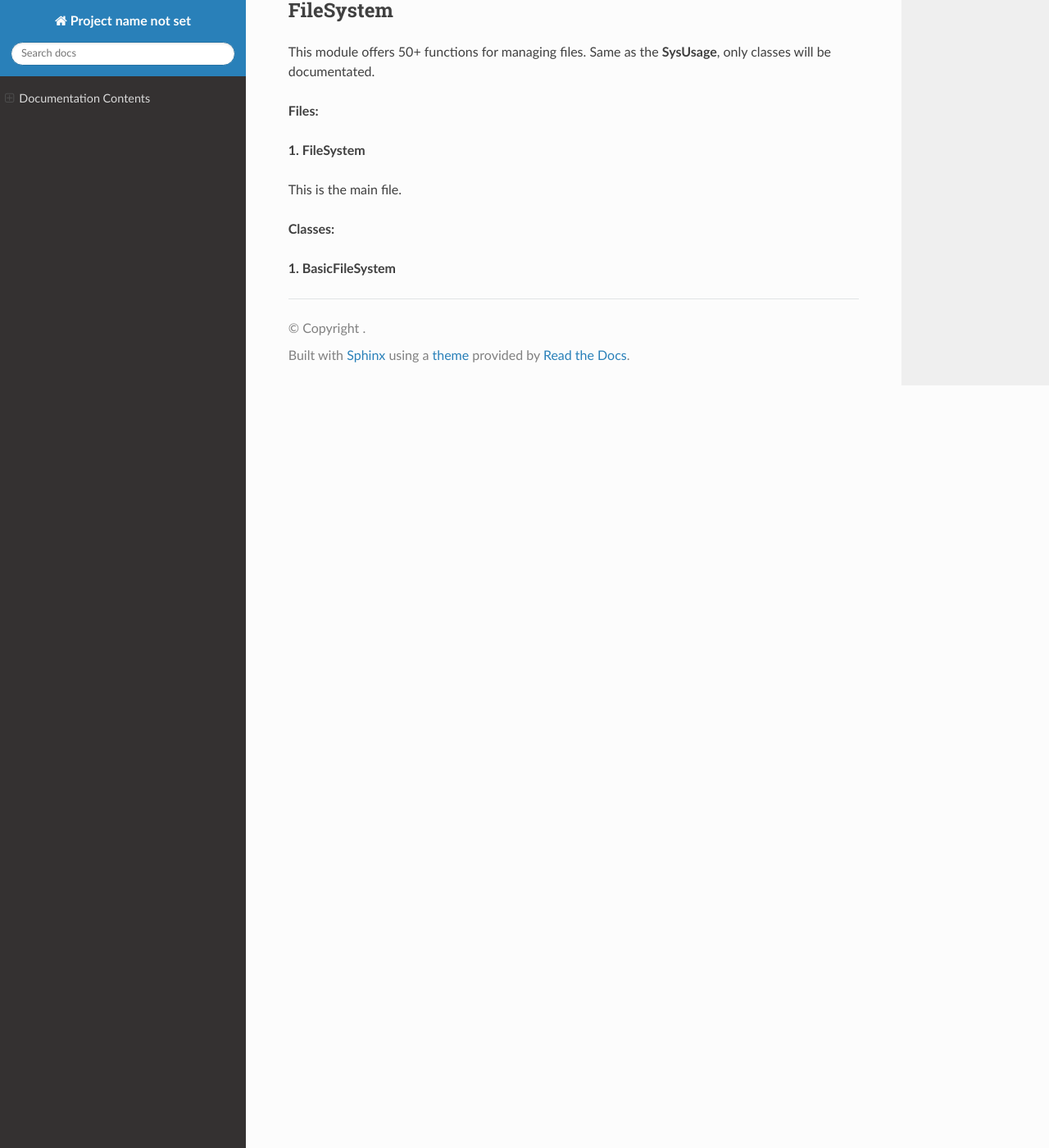
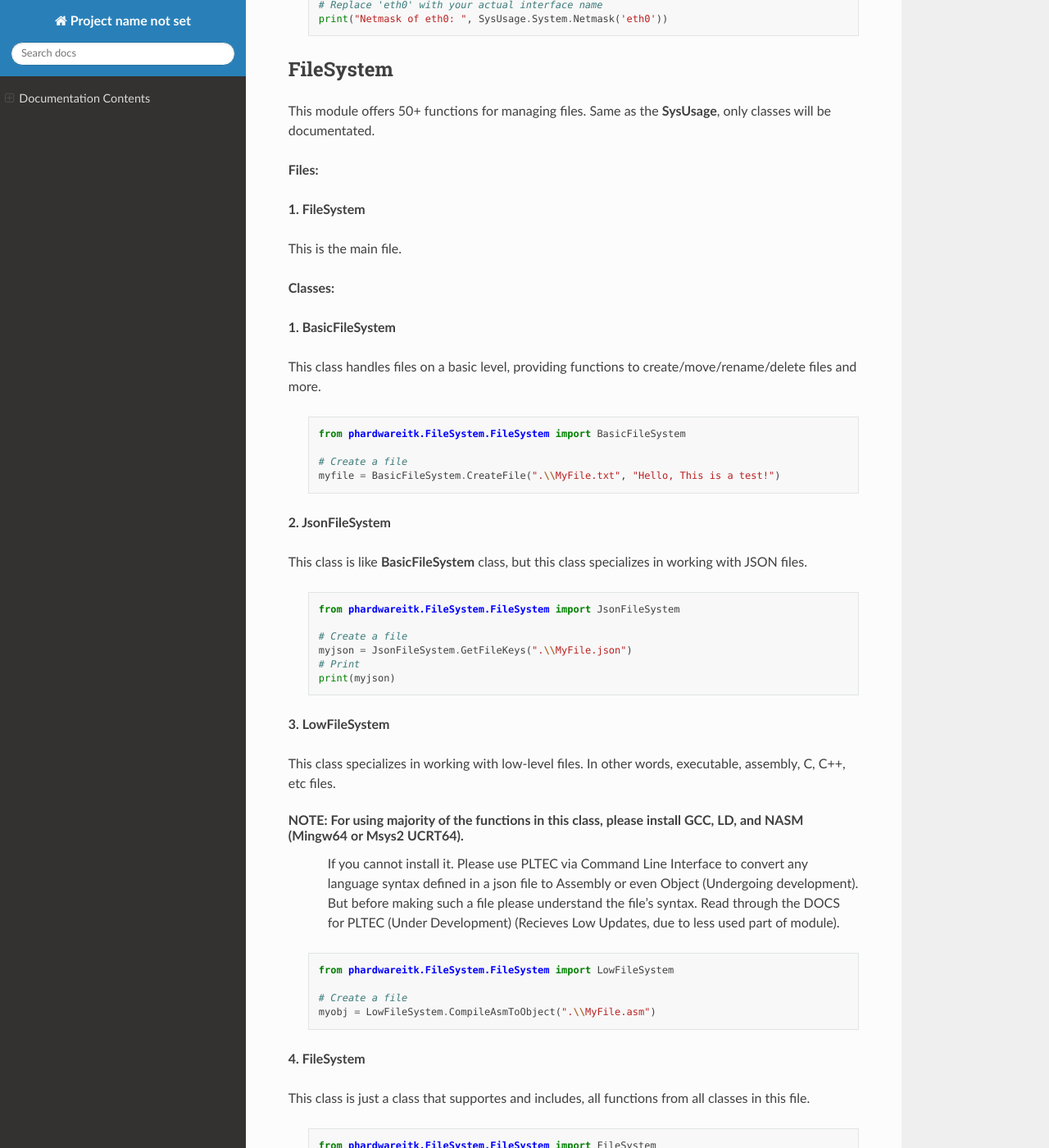
Before and after one commit to AkshuDev/PheonixAppAPI, a Sphinx documentation site: the page built from docs/source/PHardwareITK_Reference.rst, in a window 1280 px wide and 1400 px high, scrolled down 7394 px. Shown: the whole window at 82% size. Built offline with Sphinx 7.4.7 and the Read the Docs theme 3.1.0, drawn with Linux system fonts in a browser that asks for light colours; pages that are not in the unit, such as notebooks, are missing from menus; some of the changed text lies outside the part shown.

Commit message:
Update PHardwareITK_Reference.rst
Updated the docs for PHardwareITK to include FileSystem, CLI toolkit (some funcs are still missing)

```diff
--- a/docs/source/PHardwareITK_Reference.rst
+++ b/docs/source/PHardwareITK_Reference.rst
@@ -62,13 +62,13 @@
 LIB
 ---
 
-**Internal Paths:**
+| **Internal Paths:**
 
 The `phardwareitk.LIB` module establishes various file paths within the library structure. These paths are used to access sub-modules and functionalities.
 
-**Classes:**
+| **Classes:**
 
-**1. Paths:**
+| **1. Paths:**
 
 This class provides pre-defined paths to various directories and files within the `PHardwareITK` library. It avoids the need for manually constructing paths throughout the codebase.
 
@@ -86,18 +86,18 @@
 Dependenicies
 -------------
 
-**All requirement modules:**
+| **All requirement modules:**
 The `phardwareitk.Dependencies` module allows users to download any required module that is used in Phardwareitk as per their need.
 
-**Classes:**
+| **Classes:**
 
-**1. Requirements:**
+| **1. Requirements:**
 
 This class is the one and only main class of this file.
 
-**Functions:**
+| **Functions:**
 
-**1. Modules:**
+| **1. Modules:**
 
 This function is the main function of this class.
 
@@ -132,9 +132,9 @@
 
 This module is one ofthe biggest in the entire PHardwareITK, as it contains over 200 functions over multiple platforms, so we will just look at the classes and some example, look at [https://github.com/AkshuDev/PHardwareITK] Test folder for more examples.
 
-**Files:**
+| **Files:**
 
-**1. SysUsage**
+| **1. SysUsage**
 
 This file has 50+ functions for monitoring the system usage, **NOTE: Some functions are OS-exclusive due to Python limitations.**
 
@@ -156,7 +156,7 @@
       # Check github for more details
 
 
-**2. Battery**
+| **2. Battery**
 
 This class handles all Battery related montitoring.
 
@@ -170,7 +170,7 @@
       # Check github for more details
 
 
-**3. Temperature**
+| **3. Temperature**
 
 This class handles all Temperature related montitoring. LINUX ONLY.
 
@@ -184,7 +184,7 @@
       # Check github for more details
 
 
-**4. Disk**
+| **4. Disk**
 
 This class handles all Disk related montitoring.
 
@@ -198,7 +198,7 @@
       # Check github for more details
 
 
-**5. Memory**
+| **5. Memory**
 
 This class handles all Memory related montitoring.
 
@@ -212,7 +212,7 @@
       # Check github for more details
 
 
-**6. Fan**
+| **6. Fan**
 
 This class handles all Fan related montitoring. LINUX ONLY
 
@@ -226,7 +226,7 @@
       # Check github for more details
 
 
-**7. Network**
+| **7. Network**
 
 This class handles all Network related montitoring.
 
@@ -240,9 +240,9 @@
       # Check github for more details
 
 
-**8. System**
+| **8. System**
 
-This class is a bundle for all functions. Not supported functions of other OS are not shown, so Dont Worry! Same with Classes!
+This class is a bundle for all functions. Not supported functions of other OS are not shown in IDE like VSCode, so Dont Worry! Same with Classes!
 
    .. code-block:: python
 
@@ -365,12 +365,277 @@
 
 This module offers 50+ functions for managing files. Same as the **SysUsage**, only classes will be documentated.
 
-**Files:**
+| **Files:**
 
-**1. FileSystem**
+| **1. FileSystem**
 
 This is the main file.
 
-**Classes:**
+| **Classes:**
 
-**1. BasicFileSystem**
+| **1. BasicFileSystem**
+
+This class handles files on a basic level, providing functions to create/move/rename/delete files and more.
+
+   .. code-block:: python
+
+      from phardwareitk.FileSystem.FileSystem import BasicFileSystem
+
+      # Create a file
+      myfile = BasicFileSystem.CreateFile(".\\MyFile.txt", "Hello, This is a test!")
+
+| **2. JsonFileSystem**
+
+This class is like **BasicFileSystem** class, but this class specializes in working with JSON files.
+
+   .. code-block:: python
+
+      from phardwareitk.FileSystem.FileSystem import JsonFileSystem
+
+      # Create a file
+      myjson = JsonFileSystem.GetFileKeys(".\\MyFile.json")
+      # Print
+      print(myjson)
+
+| **3. LowFileSystem**
+
+This class specializes in working with low-level files. In other words, executable, assembly, C, C++, etc files.
+
+NOTE: For using majority of the functions in this class, please install GCC, LD, and NASM (Mingw64 or Msys2 UCRT64).
+    If you cannot install it. Please use PLTEC via Command Line Interface to convert any language syntax defined in a json file to Assembly or even Object (Undergoing development). But before making such a file please understand the file's syntax. Read through the DOCS for PLTEC (Under Development) (Recieves Low Updates, due to less used part of module).
+
+   .. code-block:: python
+
+      from phardwareitk.FileSystem.FileSystem import LowFileSystem
+
+      # Create a file
+      myobj = LowFileSystem.CompileAsmToObject(".\\MyFile.asm")
+
+| **4. FileSystem**
+
+This class is just a class that supportes and includes, all functions from all classes in this file.
+
+   .. code-block:: python
+
+      from phardwareitk.FileSystem.FileSystem import FileSystem
+
+      # Create a file
+      myobj = FileSystem.CompileAsmToObject(".\\MyFile.asm")
+      # Create a normal file
+      myfile = FileSystem.CreateFile(".\\Myfile.txt")
+
+CLI
+---
+
+This module, is specialized to work with the Command Line Interface. This module allows python users to develop Command Line Apps in no time. This module includes classes for working with Text -> Updating Text, Progress Bars, etc. Mouse -> Mouse Pos, Update Mouse, etc. And a lot more
+
+| **cliToolKit:**
+
+This is the main file for this module.
+
+| **Classes:**
+
+The classes in this module are ->
+
+| **Cursor**
+
+This class handles all cursor and mouse operations.
+
+| **Functions ->**
+
+The functions in this class.
+
+| **1. MoveCursorX**
+
+Moves the cursor to the specified X postion.
+
+        Args:
+            x (int): X coordinate.
+
+| **2. MoveCursor**
+
+Moves the cursor to specified position.
+
+        Args:
+            x (int): The X coordinate.
+            y (int): the Y coordinate.
+
+| **3. HideCursor**
+
+Hides the cursor.
+
+| **4. ShowCursor**
+
+Shows the cursor.
+
+| **5. MoveCursorUp**
+
+Move cursor up by **n** lines.
+
+   Args:
+      n (int): The number of lines.
+
+| **6. MoveCursorDown**
+
+Move cursor down by **n** lines.
+
+   Args:
+      n (int): The number of lines.
+
+| **7. MoveCursorRight**
+
+Move cursor right by **n** lines.
+
+   Args:
+      n (int): The number of lines.
+
+| **8. MoveCursorLeft**
+
+Move cursor left by **n** lines.
+
+   Args:
+      n (int): The number of lines.
+
+| **9. SaveCursorPosition**
+
+Saves the current cursor position.
+
+| **10. RestoreCursorPosition**
+
+Restores the saved cursor position.
+
+| **11. SetCursorToBeginningOfLine**
+
+Moves the cursor to the beginning of the current line.
+
+| **12. SetCursorToEndOfLine**
+
+Moves the cursor to the end of the current line.
+
+| **13. HideCursorTemporarily**
+
+Temporarily hides the cursor (until next action).
+
+| **14. ShowCursorTemporarily**
+
+Temporarily shows the cursor again after it was hidden.
+
+| **15. SetCursorPositionToHome**
+
+Sets the cursor to the top left corner (1, 1).
+
+| **16. SetCursorPositionToEnd**
+
+Sets the cursor to the bottom right corner of the terminal.
+
+| **17. MoveToNextWord**
+
+Moves the cursor to the next word.
+
+| **18. MoveToPreviousWord**
+
+Moves the cursor to the previous word.
+
+| **19. MoveCursorToTop**
+
+Moves the cursor to the top of the terminal.
+
+| **20. MoveCursorToBottom**
+
+Moves the cursor to the bottom of the terminal.
+
+| **21. SetCursorVisibility**
+
+Set the cursor visibility.
+
+   Args:
+      is_visible (bool): True for Yes, and False for No.
+
+| **22. CurrentCursorPosition**
+
+Get the current cursor position using BLOCKING. (row(y), column(x)).
+
+| **Example:**
+
+   ..code-block:: python
+
+      from phardwareitk.CLI.cliToolKit import Cursor
+
+      # Set Cursor Pos to Home
+      Cursor.SetCursorPositionToHome()
+
+      # Move To Next Line
+      Cursor.MoveCursorDown(1)
+
+| **Screen**
+
+Handles All Screen Related Operations in the Terminal
+
+| **Functions ->**
+
+The functions in this class
+
+| **1. ClearCurrentLine**
+
+Clears the current line.
+
+| **2. ClearLine**
+
+Clears the specified line.
+
+   Args:
+      y (int): The line number.
+
+| **3. ClearScreen**
+
+Clears the entire screen.
+
+| **4. ClearScreenFromCursorDown**
+
+Clears the screen from the cursor's current position to the bottom.
+
+| **5. ClearScreenFromCursorUp**
+
+Clears the screen from the cursor's current position to the top.
+
+| **6. SetScreenBackgroundColor**
+
+Sets the background color of the terminal.
+
+   Args:
+      color (str): The color name
+
+| **7. SetScreenForegroundColor**
+
+Sets the foreground color of the terminal.
+
+   Args:
+      color (str): The color name
+
+| **8. SetScreenColorReset**
+
+Resets the screen's colors to default.
+
+| **9. HideScreenCursor**
+
+Hides the terminal cursor.
+
+| **10. ShowScreenCursor**
+
+Shows the terminal cursor.
+
+| **11. GetTerminalSize**
+
+Gets the current terminal size (rows, columns).
+
+| **12. SetTerminalSize**
+
+Sets the terminal size.
+
+   Args:
+      rows (int): The number of rows to set.
+      columns (int): The number of columns to set.
+
+| **13. EnableAlternateScreenBuffer**
+
+Enables the alternate screen buffer.
```
